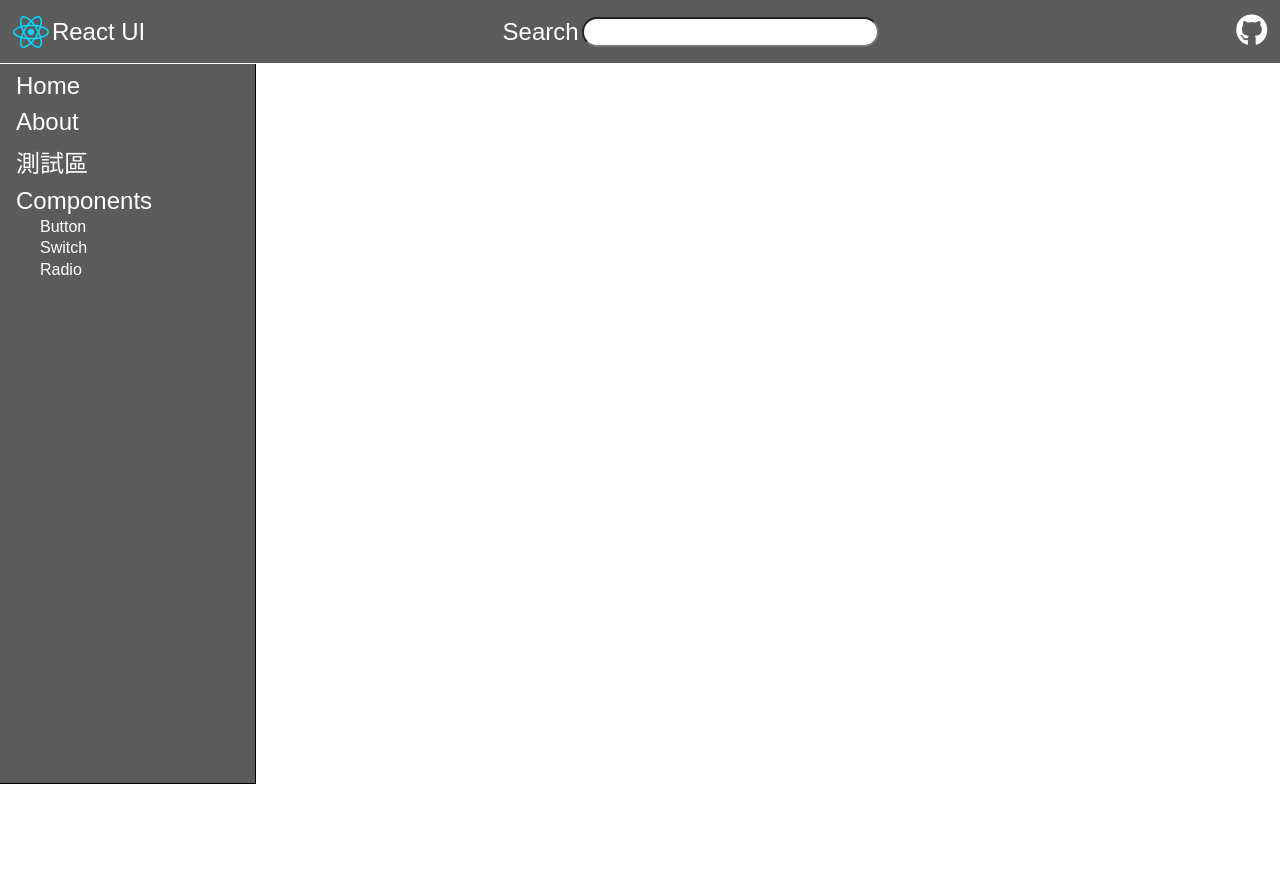
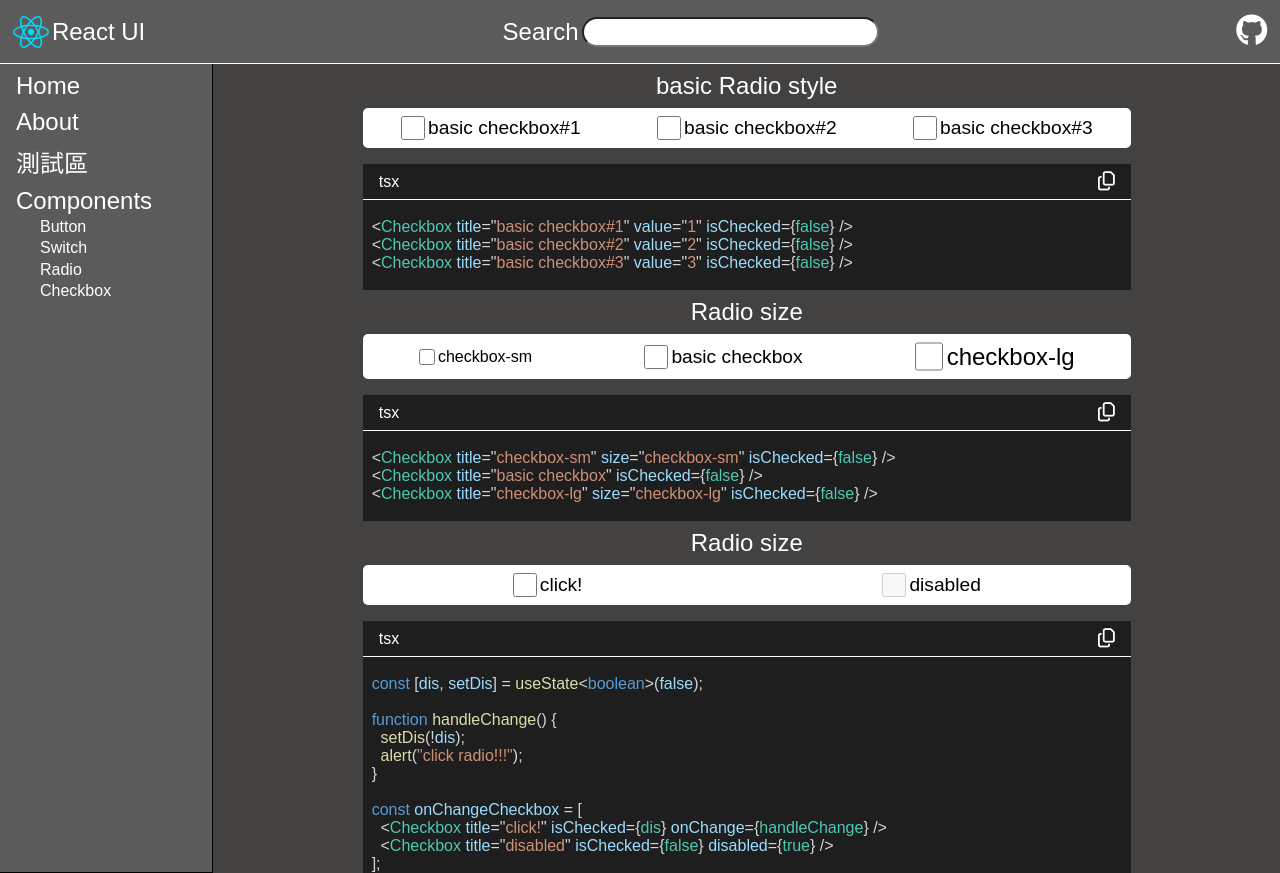
Before and after one commit to ianSama0217/React-UI, a React (Vite) app: page /React_UI/components/checkbox in a window 1280 px wide. Before the commit the page ends 800 px from the top, so only its background shows below. Built offline with nearby package versions, Linux system fonts and the light colour scheme; a web font is replaced by a local one.

Commit message:
Checkbox container

```diff
--- /dev/null
+++ b/src/containers/checkboxPage/index.tsx
@@ -0,0 +1,46 @@
+import React, { useState } from "react";
+import {
+  basicCheckbox,
+  basicCheckboxContent,
+  CheckboxSize,
+  CheckboxSizeContent,
+  onChangeCheckboxContent,
+} from "./info";
+import BasicLayouy from "../../components/basicLayout";
+import Checkbox from "../../components/checkbox";
+
+const CheckboxPage: React.FC = () => {
+  const [dis, setDis] = useState<boolean>(false);
+
+  function handleChange() {
+    setDis(!dis);
+    alert("click checkbox!!!");
+  }
+
+  const onChangeCheckbox = [
+    <Checkbox title="click!" isChecked={dis} onChange={handleChange} />,
+    <Checkbox title="disabled" isChecked={false} disabled={true} />,
+  ];
+
+  return (
+    <div className="button-page  flex-column ai-center w-full basic-bg">
+      <BasicLayouy
+        title="basic Radio style"
+        components={basicCheckbox}
+        code={basicCheckboxContent}
+      />
+      <BasicLayouy
+        title="Radio size"
+        components={CheckboxSize}
+        code={CheckboxSizeContent}
+      />
+      <BasicLayouy
+        title="Radio size"
+        components={onChangeCheckbox}
+        code={onChangeCheckboxContent}
+      />
+    </div>
+  );
+};
+
+export default CheckboxPage;
--- /dev/null
+++ b/src/containers/checkboxPage/info.tsx
@@ -0,0 +1,38 @@
+import Checkbox from "../../components/checkbox";
+
+export const basicCheckbox = [
+  <Checkbox title="basic checkbox#1" value="1" isChecked={false} />,
+  <Checkbox title="basic checkbox#2" value="2" isChecked={false} />,
+  <Checkbox title="basic checkbox#3" value="3" isChecked={false} />,
+];
+
+export const basicCheckboxContent = `
+  <Checkbox title="basic checkbox#1" value="1" isChecked={false} />
+  <Checkbox title="basic checkbox#2" value="2" isChecked={false} />
+  <Checkbox title="basic checkbox#3" value="3" isChecked={false} />
+    `;
+
+export const CheckboxSize = [
+  <Checkbox title="checkbox-sm" size="checkbox-sm" isChecked={false} />,
+  <Checkbox title="basic checkbox" isChecked={false} />,
+  <Checkbox title="checkbox-lg" size="checkbox-lg" isChecked={false} />,
+];
+
+export const CheckboxSizeContent = `
+  <Checkbox title="checkbox-sm" size="checkbox-sm" isChecked={false} />
+  <Checkbox title="basic checkbox" isChecked={false} />
+  <Checkbox title="checkbox-lg" size="checkbox-lg" isChecked={false} />
+    `;
+
+export const onChangeCheckboxContent = `
+  const [dis, setDis] = useState<boolean>(false);
+
+  function handleChange() {
+    setDis(!dis);
+    alert("click radio!!!");
+  }
+
+  const onChangeCheckbox = [
+    <Checkbox title="click!" isChecked={dis} onChange={handleChange} />
+    <Checkbox title="disabled" isChecked={false} disabled={true} />
+  ];`;
--- a/src/routers/index.tsx
+++ b/src/routers/index.tsx
@@ -4,6 +4,7 @@ import TestPage from "../containers/test";
 import ButtonPage from "../containers/buttonPage";
 import SwitchPage from "../containers/switchPage";
 import RadioPage from "../containers/radioPage";
+import CheckboxPage from "../containers/checkboxPage";
 
 type RouterProps = {
   path: string;
@@ -26,6 +27,7 @@ export const RouterLink: Array<RouterProps> = [
   { path: "/components/button", element: <ButtonPage /> },
   { path: "/components/switch", element: <SwitchPage /> },
   { path: "/components/radio", element: <RadioPage /> },
+  { path: "/components/checkbox", element: <CheckboxPage /> },
 ];
 
 export const SidebarData: SidebarProps = [
@@ -38,6 +40,7 @@ export const SidebarData: SidebarProps = [
       { title: "Button", path: "/components/button" },
       { title: "Switch", path: "/components/switch" },
       { title: "Radio", path: "/components/radio" },
+      { title: "Checkbox", path: "/components/checkbox" },
     ],
   },
 ];
```
